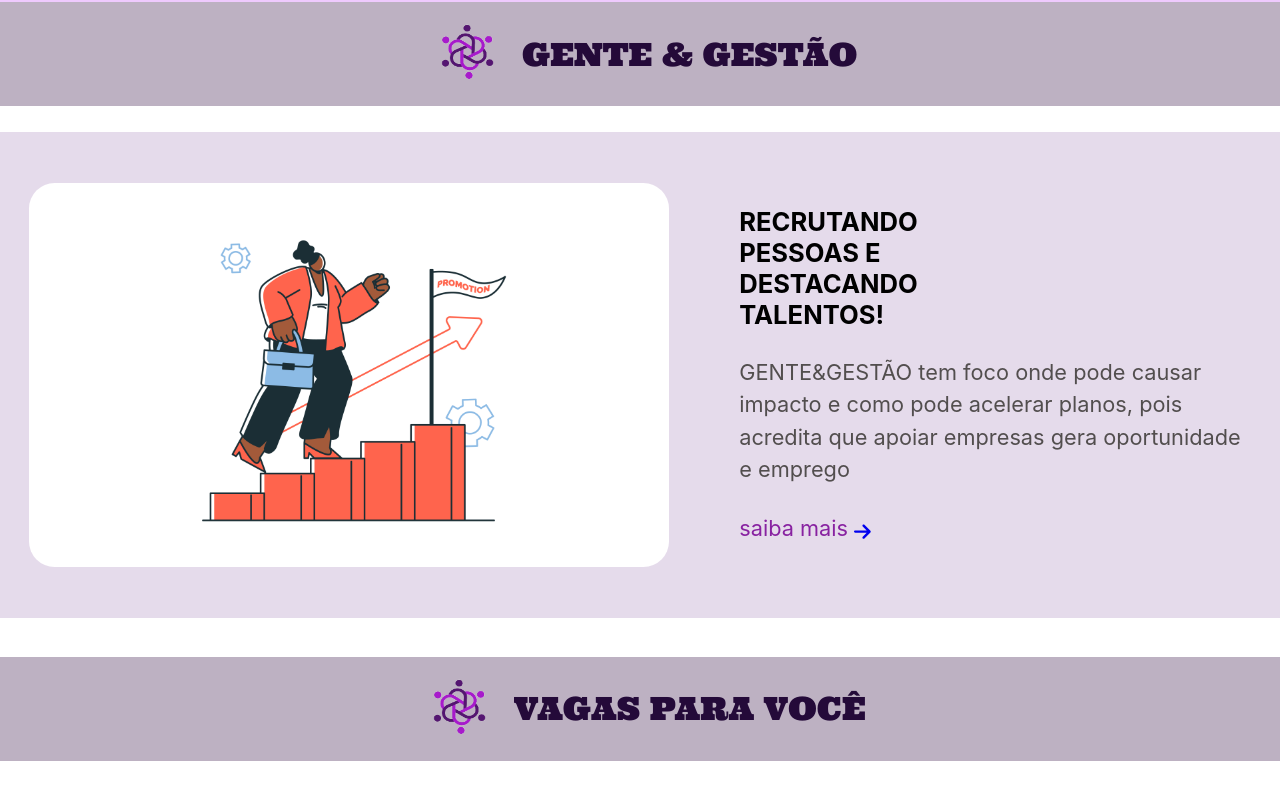
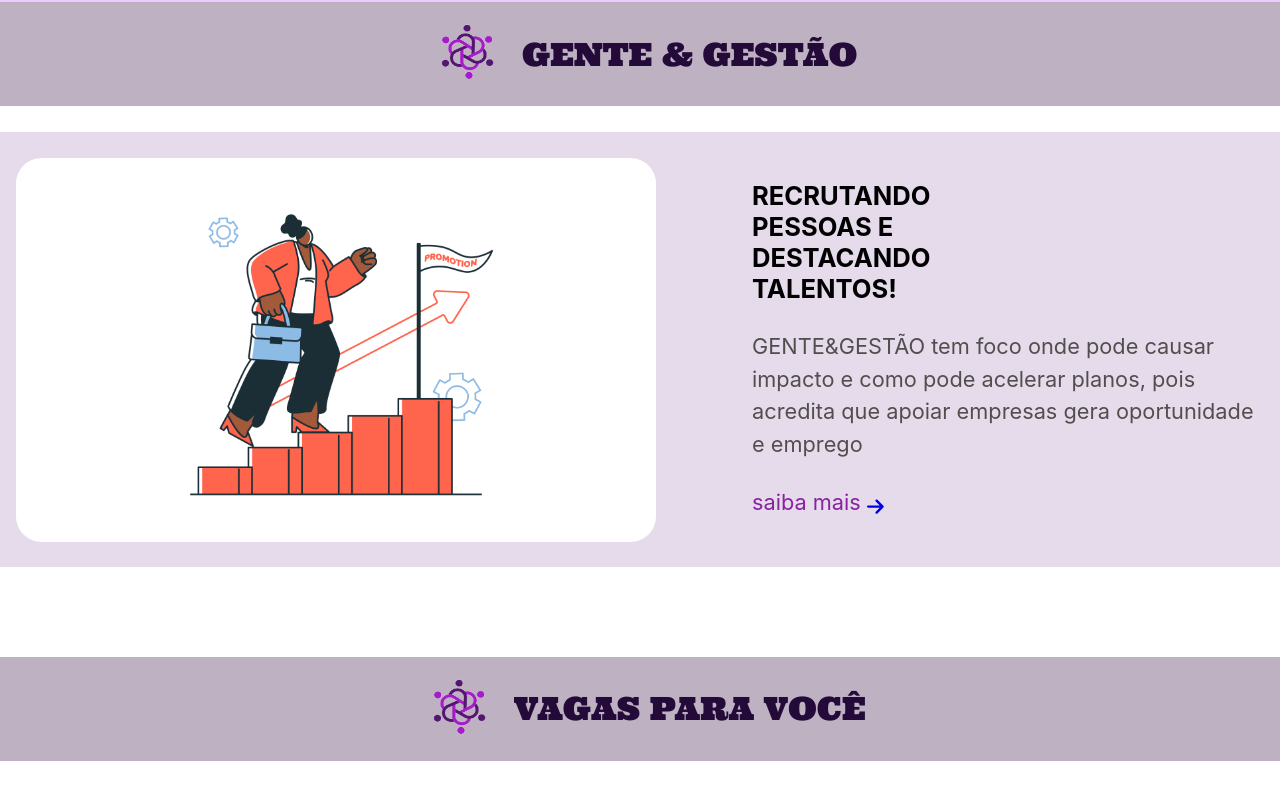
Before and after one commit to myslium/tcc-g-g, a React (Create React App) app: page / in a window 1280 px wide. Shown: the part 600-1400 px from the top of the page. Built offline with nearby package versions, Linux system fonts and the light colour scheme; a web font is replaced by a local one.

Commit message:
gostei assim

```diff
--- a/src/pages/inicio/index.scss
+++ b/src/pages/inicio/index.scss
@@ -40,7 +40,7 @@
        justify-content: center;
 
         .conteudo {
-            padding: 2%;
+
             display: flex;
             height: 34vw;
             flex-direction: row;
```
